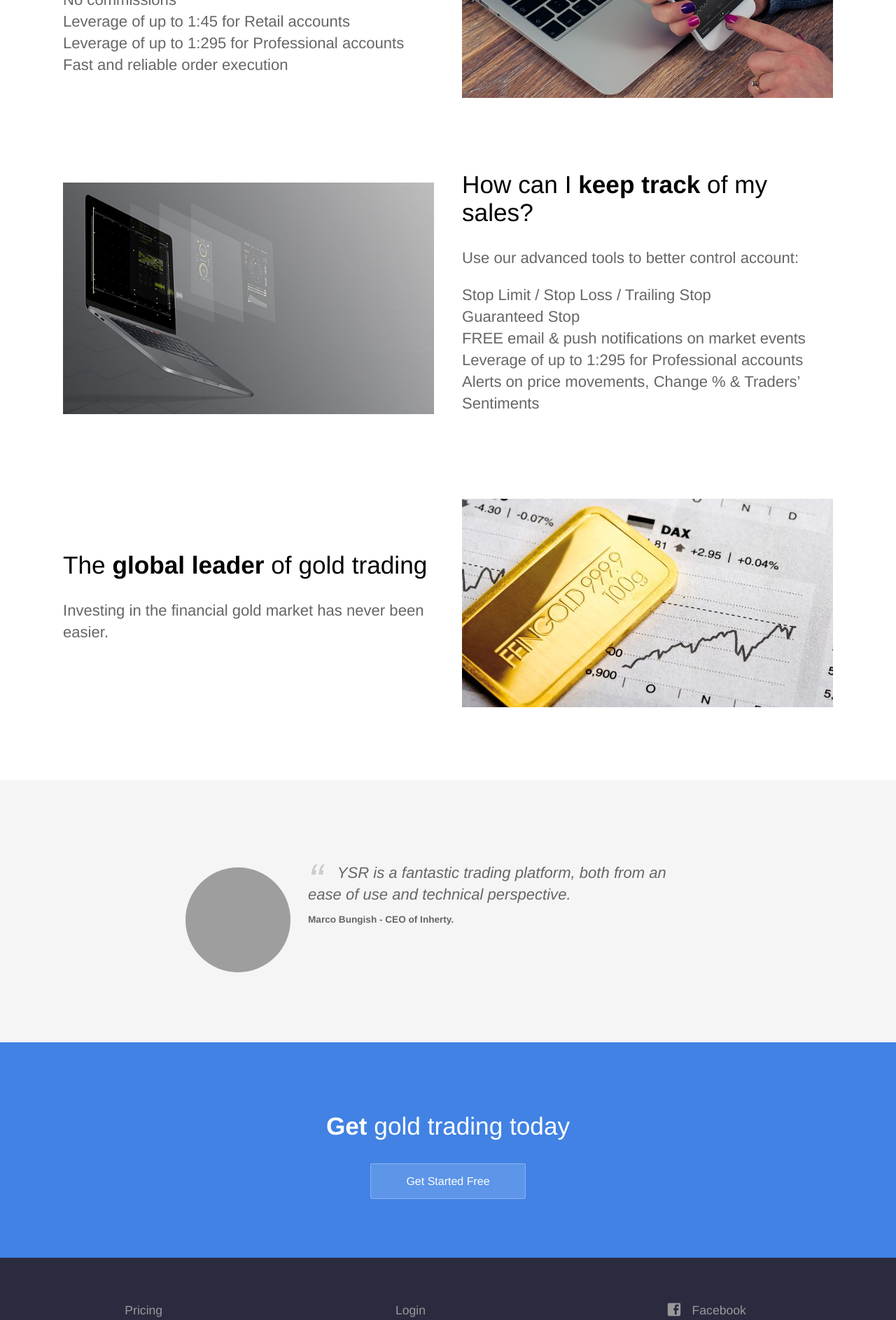
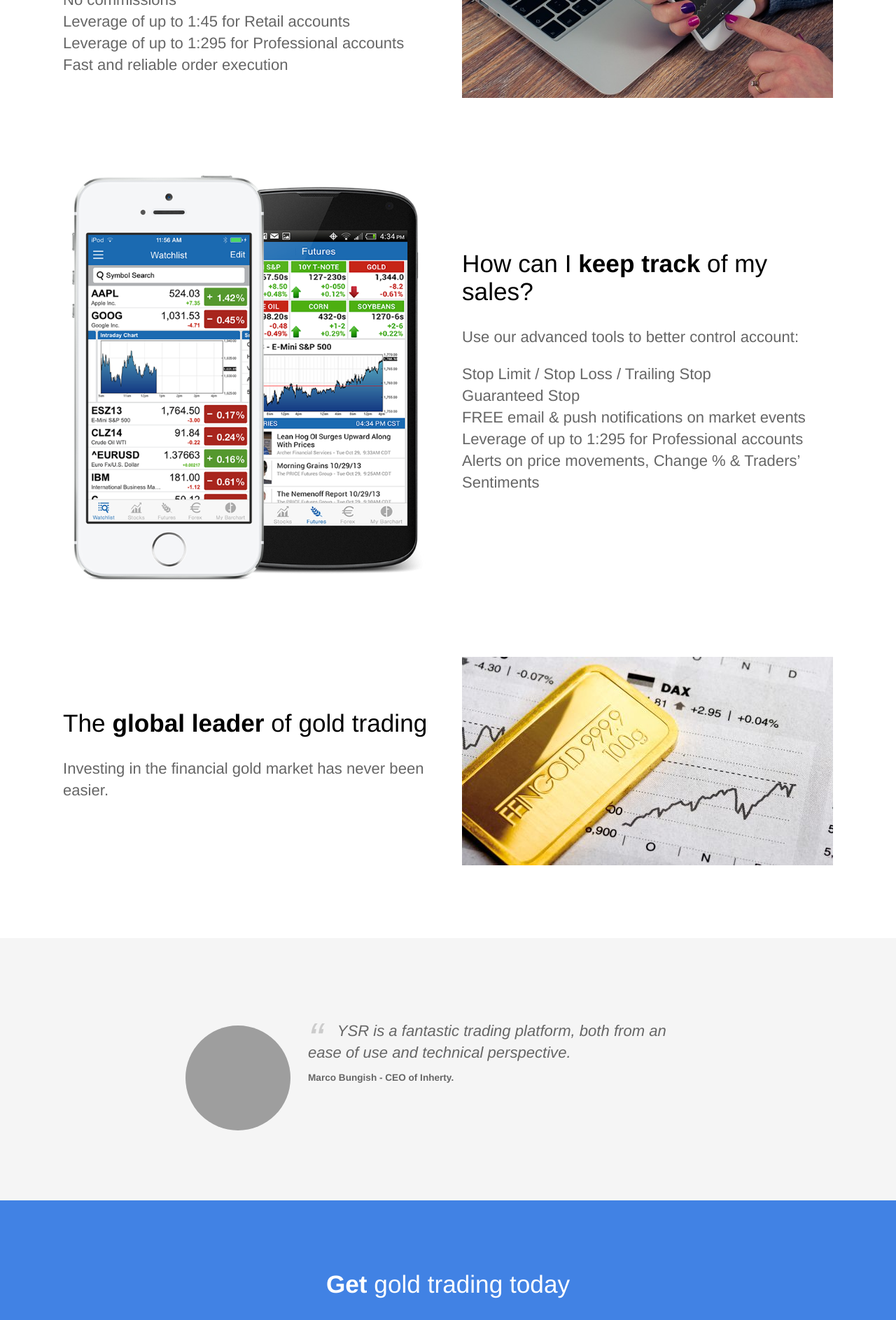
Before and after one commit to GOLDTRADERS/temp.github.io, a Jekyll site: the page built from index.html, in a window 1280 px wide. Shown: the part 1323-3210 px from the top of the page at 70% size. Built offline with Jekyll 4.4.1, drawn with Linux system fonts in a browser that asks for light colours; grey boxes are pictures that could not be loaded.

Commit message:
Update index.html

```diff
--- a/index.html
+++ b/index.html
@@ -42,7 +42,7 @@ description: Trade with one of the UK's No. 1 Gold Trader
 				Alerts on price movements, Change % & Traders’ Sentiments</p>
 			</div>
 			<div class="image">
-				<img src="/images/track.jpg" alt="Screenshot"/>
+				<img src="/images/Stocks-phone.png" alt="Screenshot"/>
 			</div>
 		</div>
 	</section>
```
